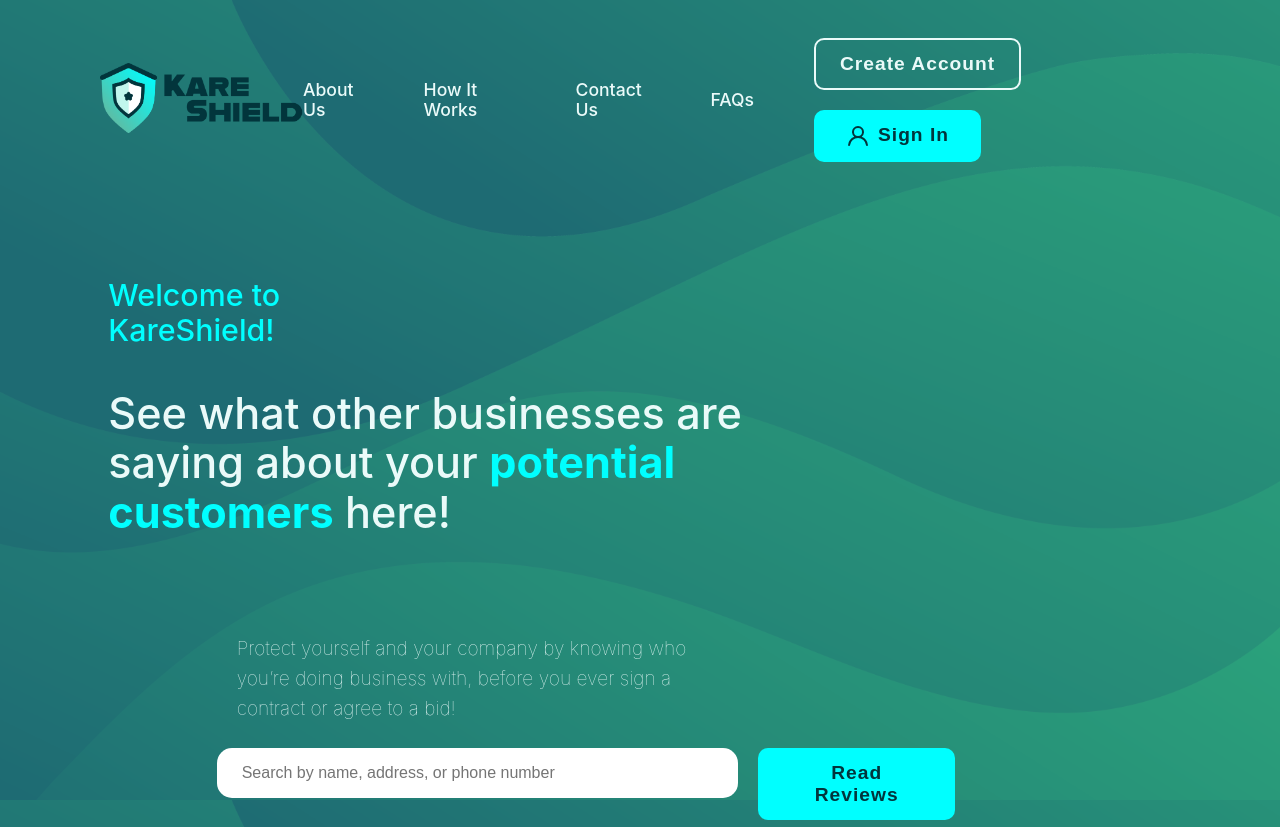
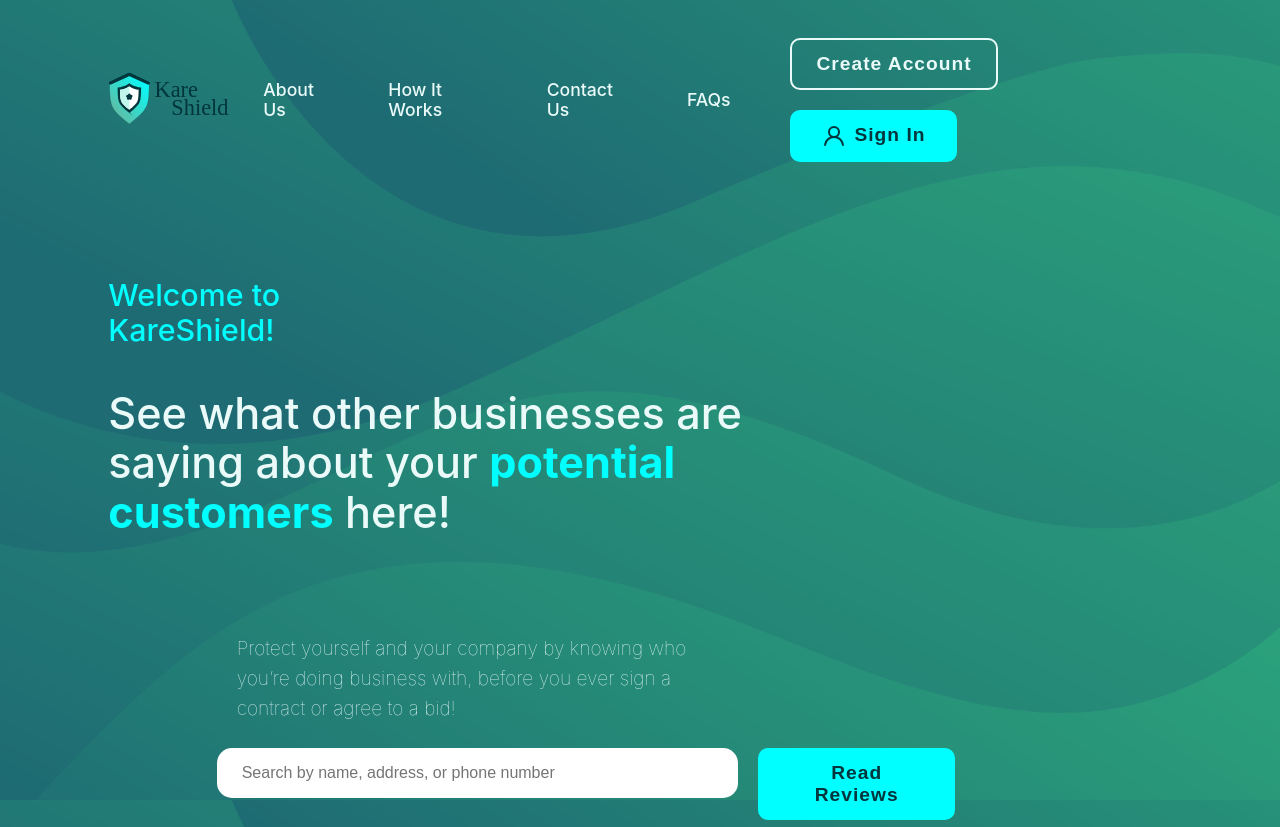
Before and after one commit to CarterSchofield/senior-project, a website: page public/index.html in a window 1280 px wide. Shown: the top 827 px of the page. Drawn offline with nearby package versions, Linux system fonts and the light colour scheme; no server answers.

Commit message:
image fix

```diff
--- a/public/index.html
+++ b/public/index.html
@@ -17,7 +17,7 @@
         <header>
             <nav class="navbar visible">
                 <a href="index.html" class="logo">
-                    <img id="navLogo" src="./src/assets/Images/logo.png" alt="KareShield Logo">
+                    <img id="navLogo" src="./src/assets/Images/KareShieldFull.svg" alt="KareShield Logo">
                 </a>
                     <div class="nav-items">
                         <a href="#">About Us</a>
@@ -185,7 +185,7 @@
                     </button>
             </article> -->
             <section class="footerTop">
-                <img src="./src/assets/Images/logo.png" alt="KareShield Logo">
+                <img src="./src/assets/Images/KareShieldFull-Light (1).svg" alt="KareShield Logo">
                 <ul>
                     <li>
                         <h3>Resources</h3>
```
Also changed, not shown: public/login.html (+1 -1 lines), server.js (+17 -96 lines), KareShield1.png (added), KareShield2.png (added), KareShield3.png (added), README.md, public/src/assets/icons/KareShieldIcon32x32.ico (added), public/src/assets/images/KareShieldFull-Light (1).svg (added), public/src/assets/images/KareShieldFull.svg (added).
